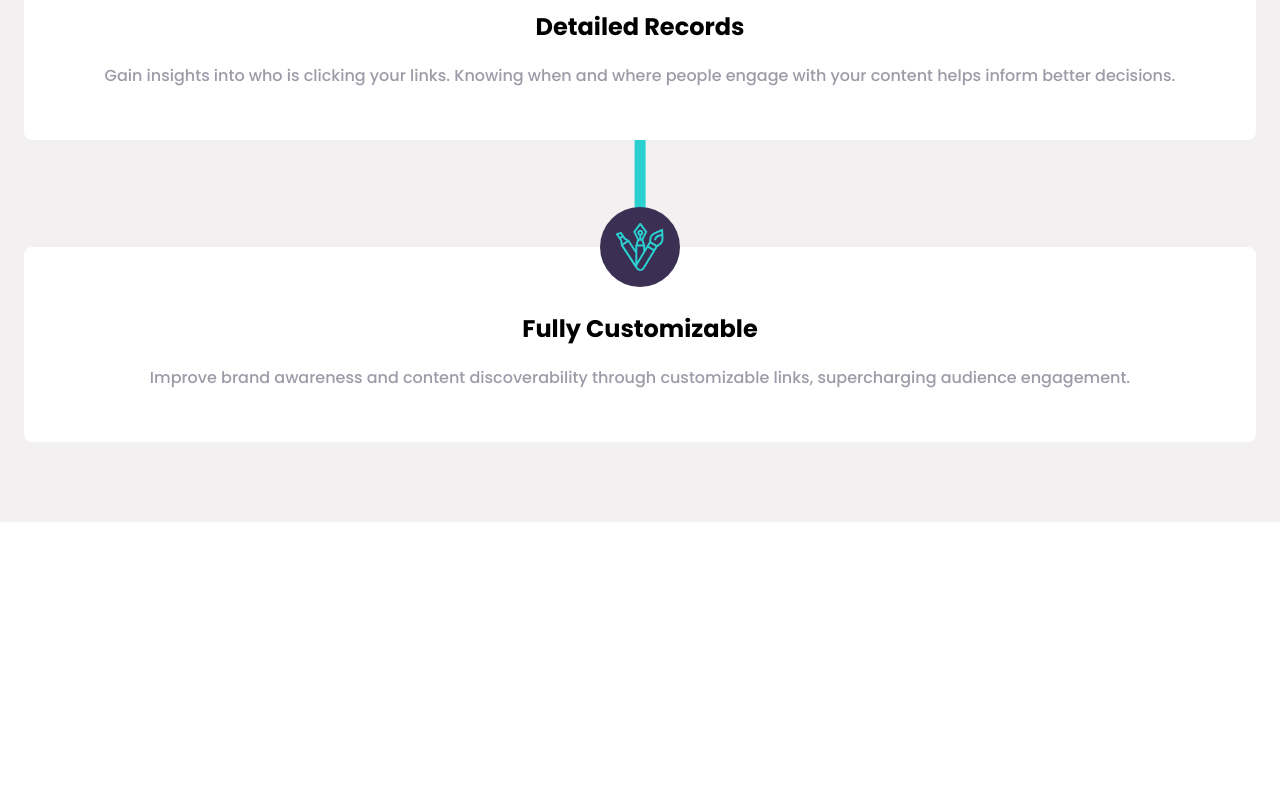
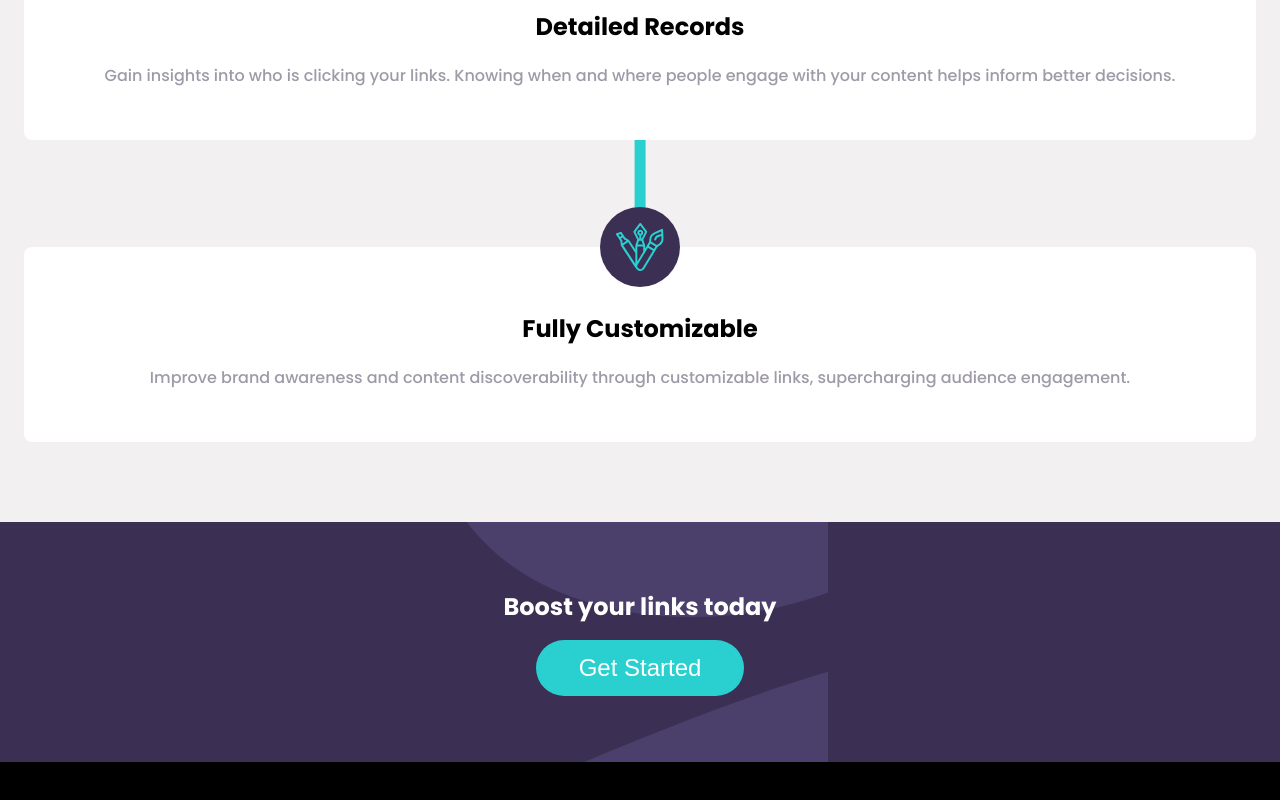
Before and after one commit to LazarevSlava/URL-shortening-API-master, a React (Vite) app: page / in a window 1280 px wide. Shown: the part 1430-2230 px from the top of the page. Before the commit the page ends 1952 px from the top, so only its background shows below. Built offline with nearby package versions, Linux system fonts and the light colour scheme.

Commit message:
first try

```diff
--- a/src/App.jsx
+++ b/src/App.jsx
@@ -1,11 +1,13 @@
 import { Header } from './components/Header.jsx';
 import { Main } from './components/Main.jsx';
+import { Footer } from './components/widget/Footer.jsx';
 
 function App() {
   return (
     <>
       <Header />
       <Main />
+      <Footer />
     </>
   );
 }
--- a/src/components/elements/Title.jsx
+++ b/src/components/elements/Title.jsx
@@ -2,10 +2,14 @@
 //   - 'small'
 //   - 'normal'
 //   - 'big'
+
+// Available color options(String):
+//   - 'white'
+//   - 'black'
 import style from './Title.module.css';
 
-function Title({ children, tag = 'h1', size = 'normal' }) {
+function Title({ children, tag = 'h1', size = 'normal', color = 'black' }) {
   const Tag = tag;
-  return <Tag className={style[size]}>{children}</Tag>;
+  return <Tag className={`${style[size]} ${style[color]}`}>{children}</Tag>;
 }
 export { Title };
--- a/src/components/elements/Title.module.css
+++ b/src/components/elements/Title.module.css
@@ -9,3 +9,10 @@
 .big {
   font-size: 3.5rem;
 }
+
+.white {
+  color: white;
+}
+.black {
+  color: black;
+}
--- /dev/null
+++ b/src/components/widget/Footer.jsx
@@ -0,0 +1,20 @@
+import style from './Footer.module.css';
+import { Title } from '../elements/Title';
+import { Button } from '../elements/Button';
+
+function Footer() {
+  return (
+    <>
+      <div className={style.bg}>
+        <Title tag="h2" size="small" color="white">
+          Boost your links today
+        </Title>
+        <Button size="medium" variant="big_radius">
+          Get Started
+        </Button>
+      </div>
+      <div className={style.down_block}></div>
+    </>
+  );
+}
+export { Footer };
--- /dev/null
+++ b/src/components/widget/Footer.module.css
@@ -0,0 +1,18 @@
+.bg {
+  width: 100%;
+  height: 15rem;
+  display: flex;
+  flex-direction: column;
+  justify-content: center;
+  align-items: center;
+  background-image: url('../../assets/bg-boost-mobile.svg');
+  background-repeat: no-repeat;
+  background-position: center;
+  background-color: var(--dark-violet);
+  gap: 1rem;
+}
+.down_block {
+  background: black;
+  width: 100%;
+  height: 20rem;
+}
```
